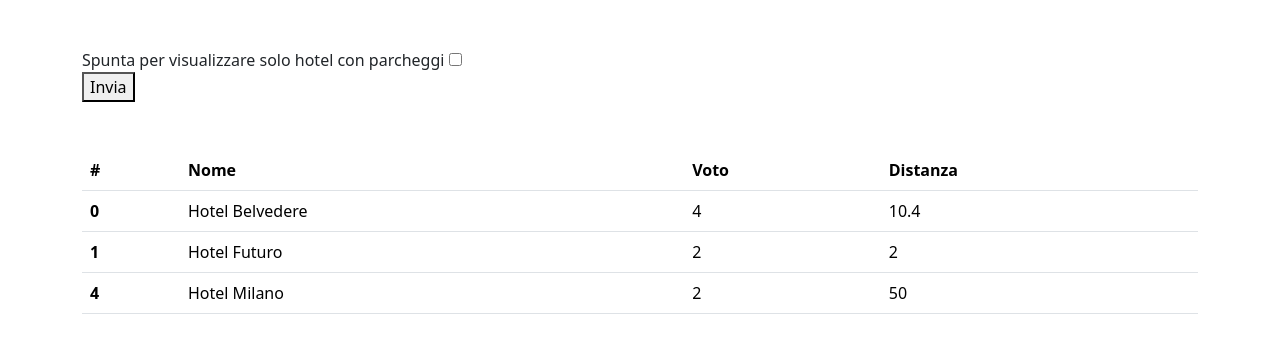
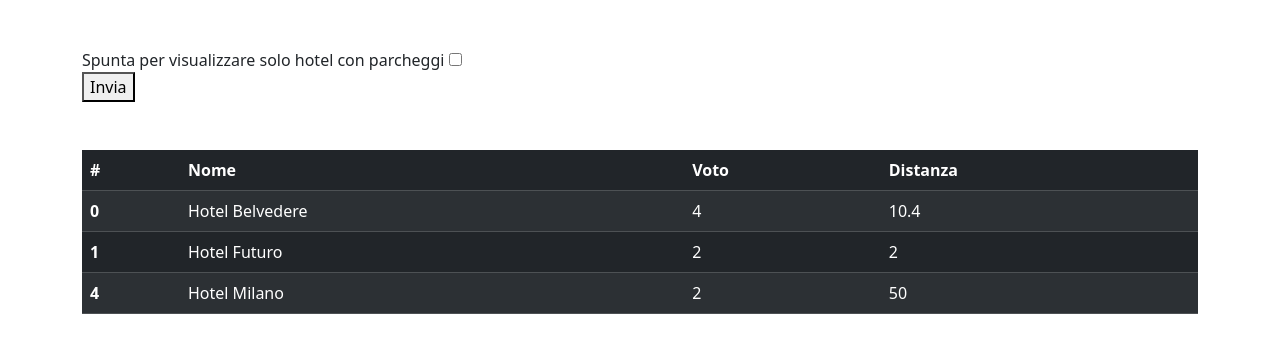
Before and after one commit to StanislavTryfenko/php-hotel, a PHP site: page /?parking_filter=1 in a window 1280 px wide. Shown: the top 353 px of the page. Run offline with PHP 8.4, Linux system fonts and the light colour scheme; some libraries are stand-ins or nearby versions.

Commit message:
add table dark mode

```diff
--- a/index.php
+++ b/index.php
@@ -64,7 +64,7 @@ $park_filter = $_GET['parking_filter'];
             <br>
             <button type="submit">Invia</button>
         </form>
-        <table class="table col-4">
+        <table class="table table-dark table-striped col-4">
             <thead>
                 <tr>
                     <th scope="col">#</th>
```
